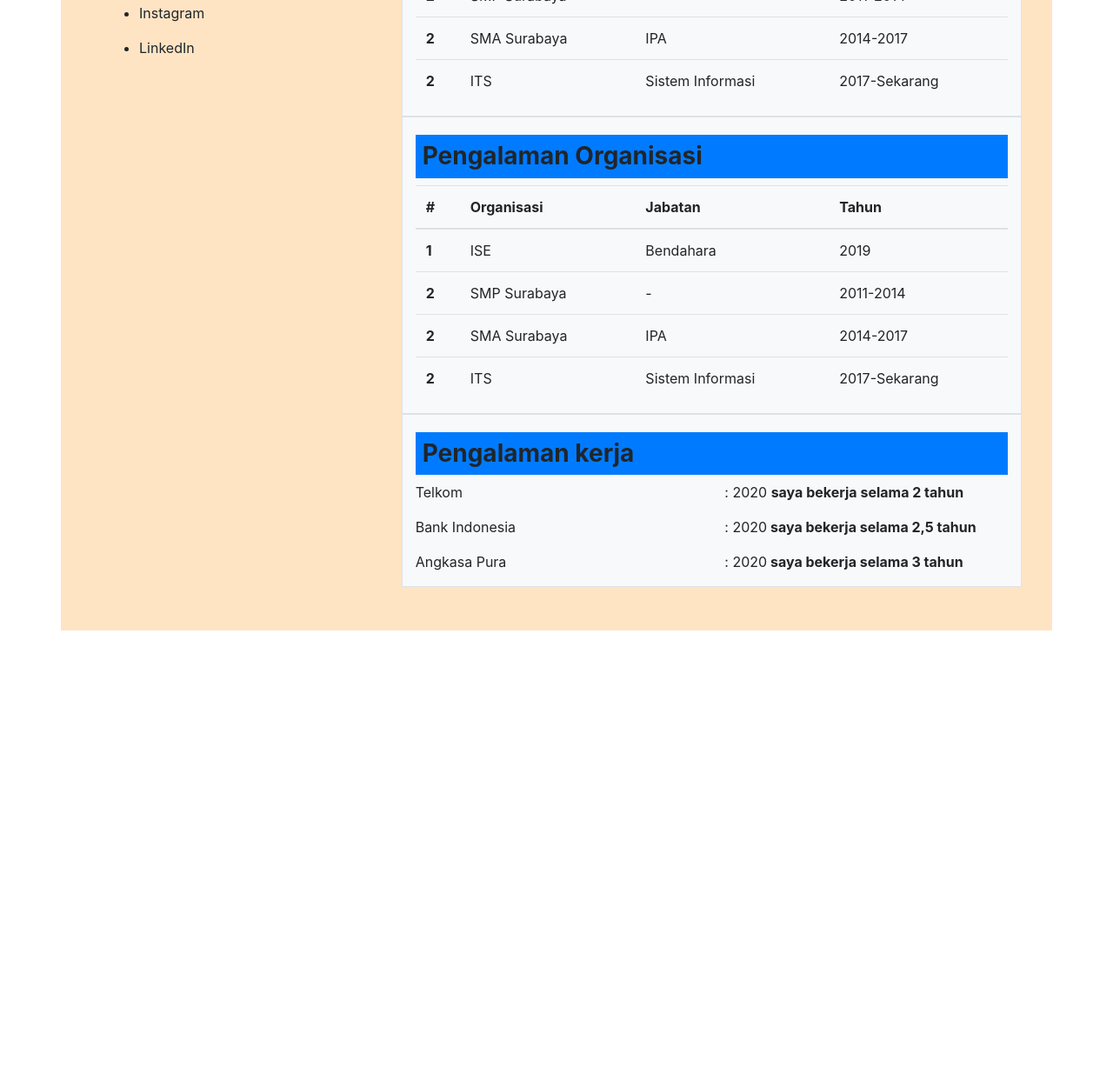
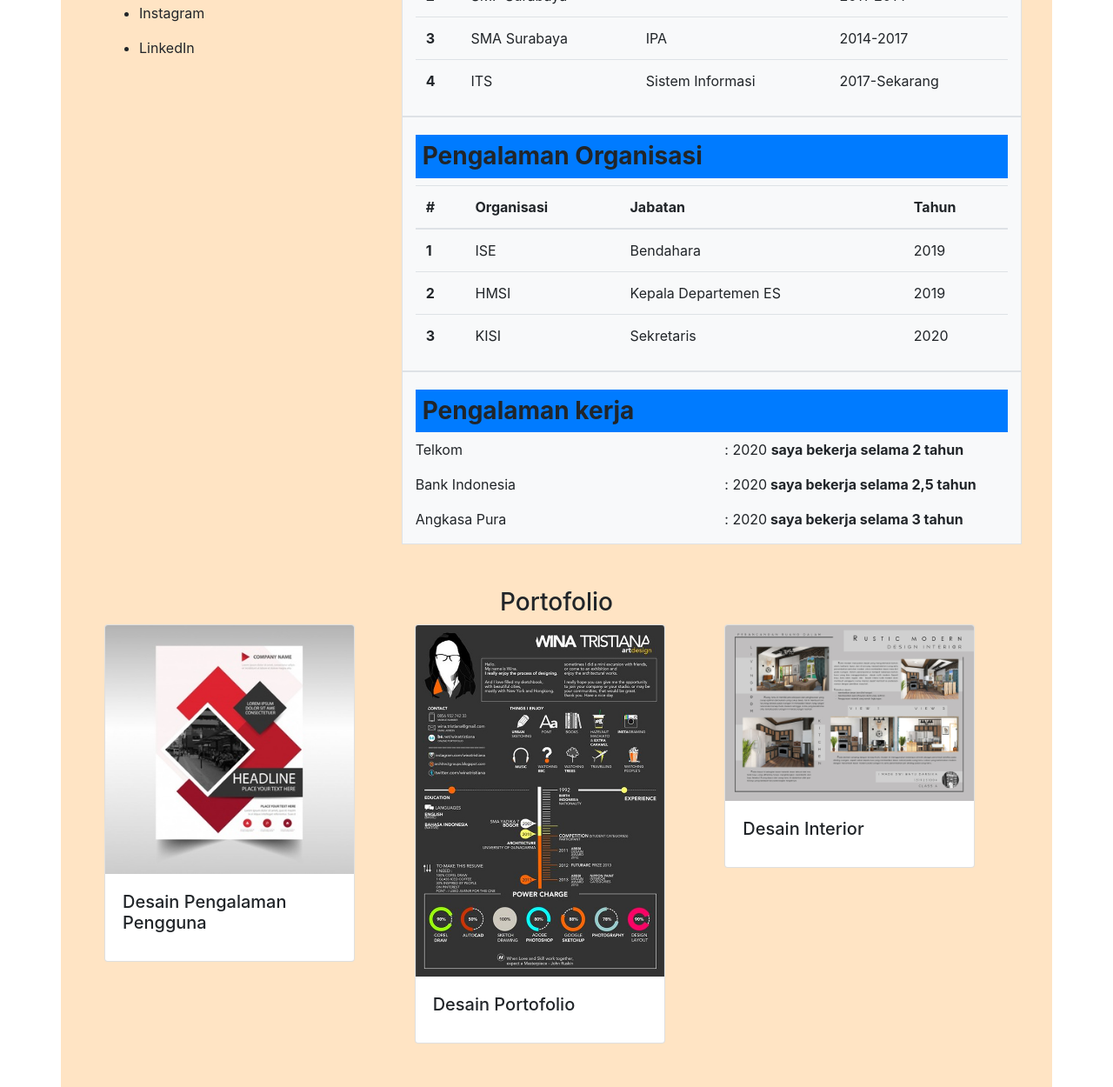
Before and after one commit to DPP-2020/praktikum-2-membuat-cv-part-2-shalmarputri, a plain HTML site: page index.html in a window 1280 px wide. Shown: the part 898-2148 px from the top of the page at 87% size. Before the commit the page ends 1623 px from the top, so only its background shows below. Drawn offline with nearby package versions, Linux system fonts and the light colour scheme.

Commit message:
05211740000137 #1

```diff
--- a/index.html
+++ b/index.html
@@ -131,13 +131,13 @@
                             <td>2011-2014</td>
                           </tr>
                           <tr>
-                            <th scope="row">2</th>
+                            <th scope="row">3</th>
                             <td>SMA Surabaya</td>
                             <td>IPA</td>
                             <td>2014-2017</td>
                           </tr>
                           <tr>
-                            <th scope="row">2</th>
+                            <th scope="row">4</th>
                             <td>ITS</td>
                             <td>Sistem Informasi</td>
                             <td>2017-Sekarang</td>
@@ -167,22 +167,17 @@
                           </tr>
                           <tr>
                             <th scope="row">2</th>
-                            <td>SMP Surabaya</td>
-                            <td>-</td>
-                            <td>2011-2014</td>
+                            <td>HMSI</td>
+                            <td>Kepala Departemen ES</td>
+                            <td>2019</td>
                           </tr>
                           <tr>
-                            <th scope="row">2</th>
-                            <td>SMA Surabaya</td>
-                            <td>IPA</td>
-                            <td>2014-2017</td>
+                            <th scope="row">3</th>
+                            <td>KISI</td>
+                            <td>Sekretaris</td>
+                            <td>2020</td>
                           </tr>
-                          <tr>
-                            <th scope="row">2</th>
-                            <td>ITS</td>
-                            <td>Sistem Informasi</td>
-                            <td>2017-Sekarang</td>
-                          </tr>
+
                         </tbody>
                       </table>
                 </div>
@@ -208,6 +203,38 @@
         </div>
 
     </div>
+    <div class="row" style="padding-top:50px;">
+        <div class="col-md-12 text-center">
+        <h3> Portofolio </h3>
+        </div>
+        <div class="col-md-4">
+            <div class="card" style="width: 18rem;">
+                <img class="card-img-top" src="images/portofolio1.jpg" alt="Desain Pengalaman Pengguna">
+                <div class="card-body">
+                  <h5 class="card-title">Desain Pengalaman Pengguna</h5>
+                </div>
+              </div>
+             </div>
+        <div class="col-md-4">
+            <div class="card" style="width: 18rem;">
+                <img class="card-img-top" src="images/portofolio2.jpg" alt="Desain Portofolio">
+                <div class="card-body">
+                  <h5 class="card-title">Desain Portofolio</h5>
+                </div>
+              </div>
+             </div>
+        <div class="col-md-4">
+            <div class="card" style="width: 18rem;">
+                <img class="card-img-top" src="images/portofolio3.jpg" alt="Desain Interior">
+                <div class="card-body">
+                  <h5 class="card-title">Desain Interior</h5>
+
+                </div>
+              </div>
+             </div>
+    </div>
+
+
  </div>
 
 <!-- AKHIR  -->
```
Also changed, not shown: images/portofolio1.jpg (added), images/portofolio2.jpg (added), images/portofolio3.jpg (added).
